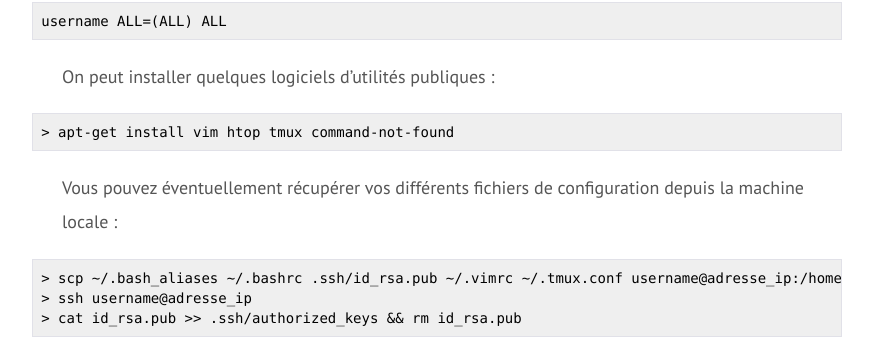
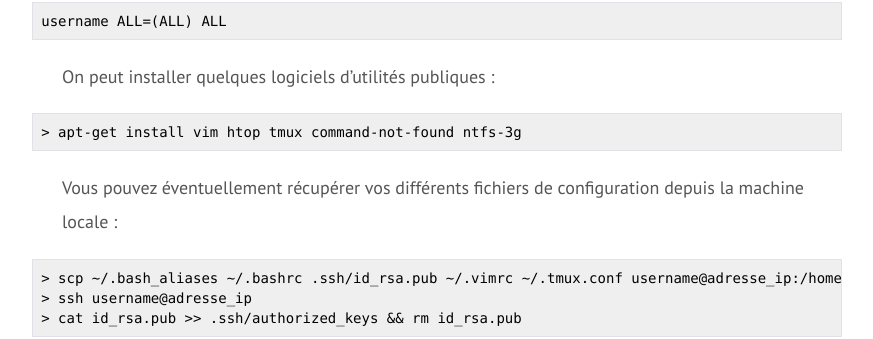
Before and after one commit to EtienneM/EtienneM.github.io, a Jekyll site: the page built from _posts/2015-02-17-raspbian.md, in a window 1280 px wide and 900 px high, scrolled down 1608 px. Shown: the part 136-475 px from the top of the window, without its empty margins (203-1076 px from the left). Built offline with Jekyll 4.4.1, drawn with Linux system fonts in a browser that asks for light colours.

Commit message:
Petites améliorations

```diff
--- a/_posts/2015-02-17-raspbian.md
+++ b/_posts/2015-02-17-raspbian.md
@@ -48,7 +48,7 @@ par
 
 On peut installer quelques logiciels d'utilités publiques&nbsp;:
 
-	> apt-get install vim htop tmux command-not-found
+	> apt-get install vim htop tmux command-not-found ntfs-3g
 
 Vous pouvez éventuellement récupérer vos différents fichiers de configuration depuis la machine locale&nbsp;:
 
```
Also changed, not shown: _posts/2015-02-18-owncloud.md (+1 -1 lines).
